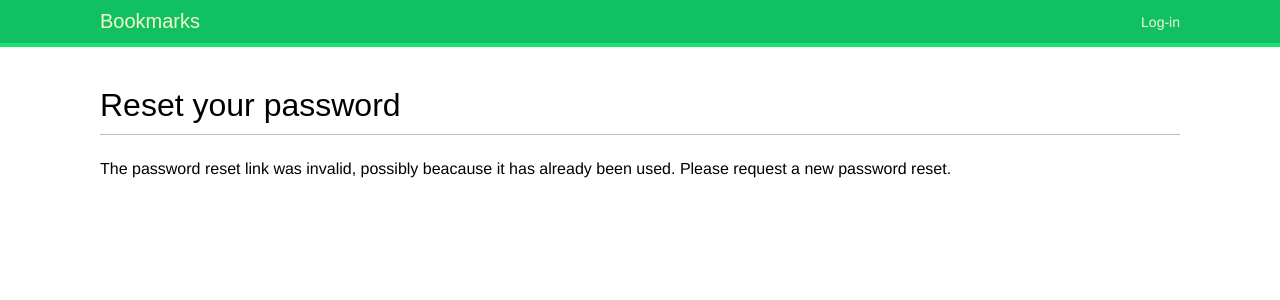
After one commit to amieecode/Social_website, a Django app: page /account/password-reset/1/1/ in a window 1280 px wide. The commit adds this page. Shown: the top 300 px of the page. Run offline with Django 5.2, Linux system fonts and the light colour scheme; some web fonts are replaced.

Commit message:
implement password reset and forgotten password

```diff
--- a/bookmarks/account/templates/registration/login.html
+++ b/bookmarks/account/templates/registration/login.html
@@ -16,5 +16,8 @@
                 <input type="submit" value="Log-in" />
             </p>
         </form>
+        <p>
+            <a href="{% url "password_reset" %}"> Forgotten your password? </a>
+        </p>
     </div>
 {% endblock  %}
--- /dev/null
+++ b/bookmarks/account/templates/registration/password_change_done.html
@@ -0,0 +1,6 @@
+{% extends "base.html" %}
+{% block title %}Password changed{% endblock  %}
+{% block content %}
+    <h1>Password chnaged</h1>
+    <p>Your password has been successfully changed.</p>
+{% endblock  %}
--- /dev/null
+++ b/bookmarks/account/templates/registration/password_reset_confirm.html
@@ -0,0 +1,16 @@
+{% extends "base.html" %}
+{% block title %}Reset your password{% endblock %}
+{% block content %}
+    <h1>Reset your password</h1>
+    {% if validlink %}
+        <p>Please enter your new password twice:</p>
+        <form method="post">
+            {{ form.as_p }} {% csrf_token %}
+            <p>
+                <input type="submit" value="Change my password" />
+            </p>
+        </form>
+        {% else %}
+        <p>The password reset link was invalid, possibly beacause it has already been used. Please request a new password reset.</p>
+    {% endif %}
+{% endblock  %}
--- /dev/null
+++ b/bookmarks/account/templates/registration/password_reset_email.html
@@ -0,0 +1,3 @@
+Someone asked for password rest for email {{ email }}.
+Follow the link below: {{ protocol }}://{{ domain }}{% url "password_reset_confirm" uidb64=uid token=token %}
+Your username, in case you've forgotten: {{ user.get_username }}
--- a/bookmarks/account/urls.py
+++ b/bookmarks/account/urls.py
@@ -4,7 +4,16 @@ from . import views
 
 urlpatterns = [
     #path('login/', views.user_login, name='login'),
+    #login/ logged out url
     path('login/', auth_views.LoginView.as_view(), name='login'),
     path('logout/', auth_views.LogoutView.as_view(), name='logout'),
+    #change password url
+    path('password-change/', auth_views.PasswordChangeView.as_view(), name='password_change'),
+    path('password-change/done/', auth_views.PasswordChangeDoneView.as_view(), name='password_change_done'),
+    #rest password urls
+    path('password_rest/', auth_views.PasswordResetView.as_view(), name='password_reset'),
+    path('password-reset/done/', auth_views.PasswordResetDoneView.as_view(), name='password_reset_done' ),
+    path('password-reset/<uidb64>/<token>/', auth_views.PasswordResetConfirmView.as_view(), name='password_reset_confirm'),
+    path('password-reset/complete/', auth_views.PasswordResetCompleteView.as_view(), name='password_reset_complete'),
     path('', views.dashboard, name='dashboard'),
 ]
--- a/bookmarks/bookmarks/settings.py
+++ b/bookmarks/bookmarks/settings.py
@@ -126,3 +126,4 @@ DEFAULT_AUTO_FIELD = 'django.db.models.BigAutoField'
 LOGIN_REDIRECT_URL = 'dashboard'
 LOGIN_URL = 'login'
 LOGOUT_URL = 'logout'
+EMAIL_BACKEND = 'django.core.mail.backends.console.EmailBackend'
```
Also changed, not shown: bookmarks/account/templates/registration/password_change_form.html (added, +13 -0 lines), bookmarks/account/templates/registration/password_reset_complete.html (added, +8 -0 lines), bookmarks/account/templates/registration/password_reset_done.html (added, +7 -0 lines), bookmarks/account/templates/registration/password_reset_form.html (added, +13 -0 lines).
